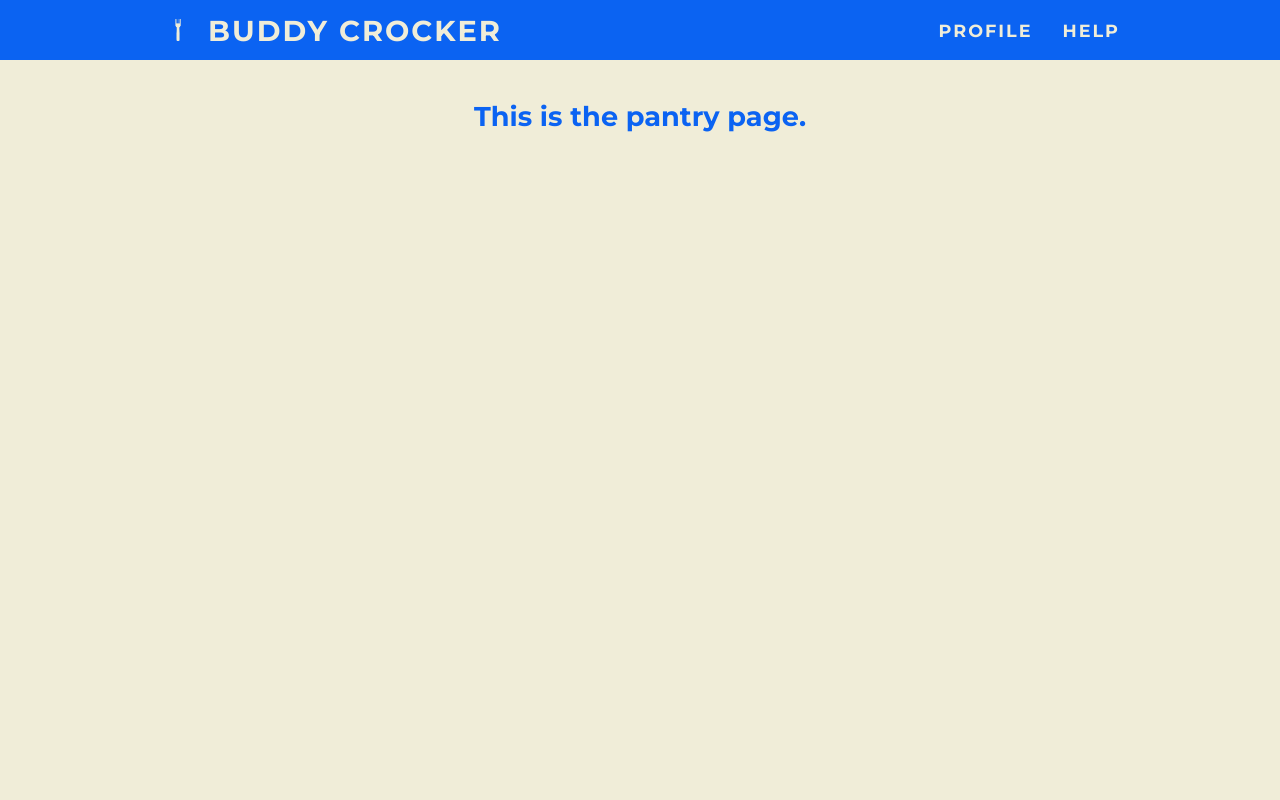
After one commit to mckennaded/Buddy_Crocker_CS4300, a Django app: page /pantry/ in a window 1280 px wide. The commit adds this page. Run offline with Django 5.2, Linux system fonts and the light colour scheme.

Commit message:
Added links for the pantry, recipe search, and add recipe pages.

```diff
--- a/Buddy_Crocker/Buddy_Crocker/settings.py
+++ b/Buddy_Crocker/Buddy_Crocker/settings.py
@@ -25,7 +25,9 @@ SECRET_KEY = 'django-insecure-#30$-)@9a6rlrwfddwpqdg8)ak)m6@t74m2kc%f7=gwcu94s66
 # SECURITY WARNING: don't run with debug turned on in production!
 DEBUG = True
 
-ALLOWED_HOSTS = []
+ALLOWED_HOSTS = [
+    'app-benw-20.devedu.io'
+]
 
 
 # Application definition
--- a/Buddy_Crocker/Buddy_Crocker/templates/index.html
+++ b/Buddy_Crocker/Buddy_Crocker/templates/index.html
@@ -35,15 +35,15 @@
     </section>
     <section class="features">
       <div class="button">
-        <h2>MY PANTRY</h2>
+        <a href="{% url 'pantry' %}"><h2>MY PANTRY</h2></a>
         <p>Fill your pantry with ingredients in your kitchen to generate recipes.</p>
       </div>
       <div class="button">
-        <h2>RECIPE SEARCH</h2>
+        <a href="{% url 'recipe-search' %}"<h2>RECIPE SEARCH</h2></a>
         <p>Use what's in your pantry to search your favorite recipes .</p>
       </div>
       <div class="button">
-        <h2>ADD RECIPE</h2>
+        <a href="{% url 'add-recipe' %}"<h2>ADD RECIPE</h2></a>
         <p>Add your favorite recipes and know what's missing from your kitchen.</p>
       </div>
     </section>
--- /dev/null
+++ b/Buddy_Crocker/Buddy_Crocker/templates/pantry.html
@@ -0,0 +1,29 @@
+{% load static %}
+<!DOCTYPE html>
+<html lang="en">
+<head>
+  <meta charset="UTF-8" />
+  <meta name="viewport" content="width=device-width, initial-scale=1" />
+  <title>Buddy Crocker</title>
+  <link href="https://fonts.googleapis.com/css?family=Montserrat:700,400|Oswald:700&display=swap" rel="stylesheet" />
+  <link rel="stylesheet" href="{% static 'styles.css' %}" />
+</head>
+<body>
+  <nav class="navbar">
+    <div class="nav-container">
+      <div class="nav-brand">
+        <img src="{% static 'fork.png' %}" alt="Buddy Crocker logo" class="nav-logo-img" />
+        <span class="nav-logo-text">Buddy Crocker</span>
+      </div>
+      <ul class="nav-links">
+        <li><a href="/profile/">Profile</a></li>
+        <li><a href="/help/">Help</a></li>
+      </ul>
+    </div>
+  </nav>
+  <!-- Pantry Page Content -->
+   <div class="hero">
+    <div class="hero-text">
+        <p>This is the pantry page.</p>
+      </div>
+   </div>
--- a/Buddy_Crocker/Buddy_Crocker/urls.py
+++ b/Buddy_Crocker/Buddy_Crocker/urls.py
@@ -16,9 +16,12 @@ Including another URLconf
 """
 from django.contrib import admin
 from django.urls import path
-from .views import index
+from .views import index, pantry, addRecipe, recipeSearch
 
 urlpatterns = [
     path('admin/', admin.site.urls),
     path('', index, name='index'),
+    path('pantry/', pantry, name='pantry'),
+    path('recipe-search/', recipeSearch, name='recipe-search'),
+    path('add-recipe/', addRecipe, name='add-recipe'),
 ]
--- a/Buddy_Crocker/Buddy_Crocker/views.py
+++ b/Buddy_Crocker/Buddy_Crocker/views.py
@@ -2,3 +2,12 @@ from django.shortcuts import render
 
 def index(request):
     return render(request, 'index.html')
+
+def pantry(request):
+    return render(request, 'pantry.html')
+
+def recipeSearch(request):
+    return render(request, 'recipe-search.html')
+
+def addRecipe(request):
+    return render(request, 'add-recipe.html')
```
Also changed, not shown: Buddy_Crocker/Buddy_Crocker/templates/add-recipe.html (added, +29 -0 lines), Buddy_Crocker/Buddy_Crocker/templates/recipe-search.html (added, +29 -0 lines).
